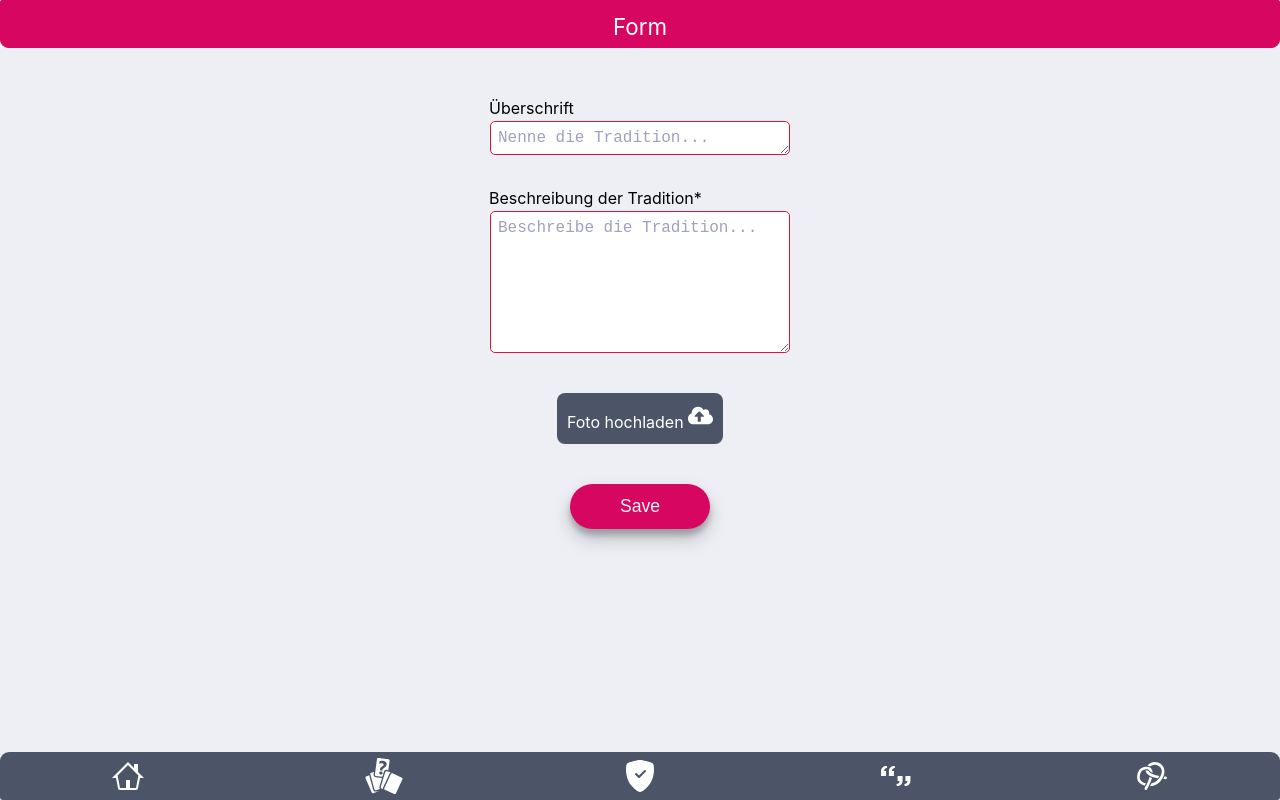
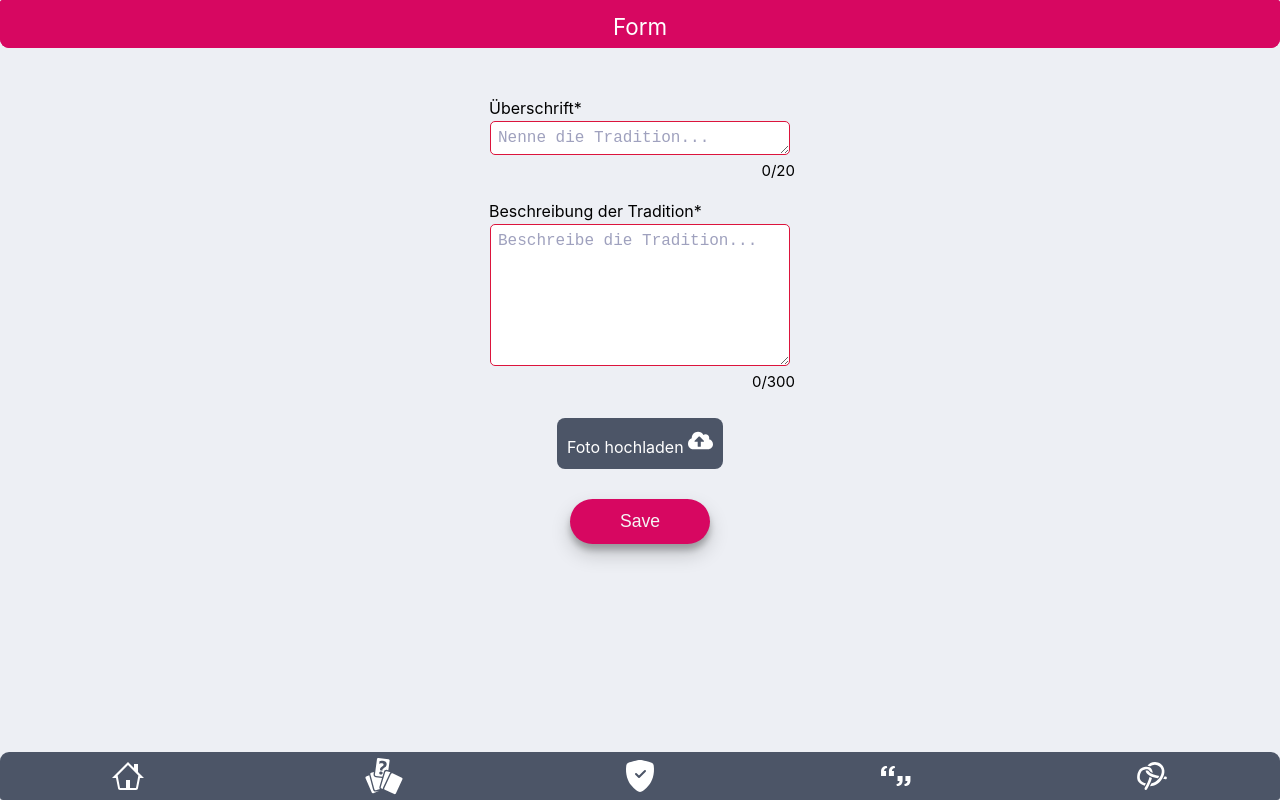
Before and after one commit to annadragan/capstone-project, a React (Create React App) app: page /create in a window 1280 px wide. Built offline with nearby package versions, Linux system fonts and the light colour scheme.

Commit message:
Add counter to the second form

```diff
--- a/src/components/ImageCardList.js
+++ b/src/components/ImageCardList.js
@@ -35,11 +35,4 @@ const ListWrapper = styled.ul`
   gap: 30px;
   opacity: 0.9;
   transition: 0.2s;
-
-  @media (min-width: 640px) {
-    grid-template-columns: 1fr 1fr;
-  }
-  @media (min-width: 1024px) {
-    grid-template-columns: 1fr 1fr 1fr;
-  }
 `;
--- a/src/components/ImageForm.js
+++ b/src/components/ImageForm.js
@@ -15,6 +15,15 @@ export default function ImageForm({ onCreateTradition }) {
   const [photo, setPhoto] = useState('');
   const [loading, setLoading] = useState(false);
   const [process, setProcess] = useState(0);
+  const [newTitle, setNewTitle] = useState(0);
+  const [newTradition, setNewTradition] = useState(0);
+
+  const recalculateTitleCharacter = e => {
+    setNewTitle(e.target.value.length);
+  };
+  const recalculateTraditionCharacter = e => {
+    setNewTradition(e.target.value.length);
+  };
 
   const navigate = useNavigate();
 
@@ -29,7 +38,7 @@ export default function ImageForm({ onCreateTradition }) {
         <InputContainer>
           <InputWrapper>
             <Input
-              labelText="Überschrift"
+              labelText="Überschrift*"
               type="text"
               name="title"
               placeholder="Nenne die Tradition..."
@@ -37,8 +46,10 @@ export default function ImageForm({ onCreateTradition }) {
               minLength="2"
               id="title"
               required
+              onChange={recalculateTitleCharacter}
               rows={1}
             />
+            <Counter>{newTitle}/20</Counter>
           </InputWrapper>
           <InputWrapper>
             <Input
@@ -50,8 +61,10 @@ export default function ImageForm({ onCreateTradition }) {
               maxLength="300"
               minLength="4"
               id="tradition"
+              onChange={recalculateTraditionCharacter}
               rows={7}
             />
+            <Counter>{newTradition}/300</Counter>
           </InputWrapper>
         </InputContainer>
         <ImageWrapper>
@@ -125,7 +138,7 @@ export default function ImageForm({ onCreateTradition }) {
     const newTradition = form.elements.tradition.value.trim();
     const newTitle = form.elements.title.value.trim();
 
-    if (newTradition.length >= 4) {
+    if ((newTitle.length >= 2) & (newTradition.length >= 4)) {
       onCreateTradition(newTitle, photo, newTradition);
       navigate('/traditions');
       form.reset();
@@ -160,7 +173,7 @@ const Form = styled.form`
   display: flex;
   flex-direction: column;
   align-items: center;
-  gap: 30px;
+  gap: 20px;
 `;
 
 const ImageWrapper = styled.div`
@@ -199,6 +212,10 @@ const ImageLabel = styled.label`
 
 const InputContainer = styled.div`
   display: grid;
-  gap: 30px;
+  gap: 20px;
   align-items: center;
 `;
+const Counter = styled.small`
+  display: flex;
+  justify-content: right;
+`;
--- a/src/pages/BookmarkArchive.js
+++ b/src/pages/BookmarkArchive.js
@@ -15,8 +15,7 @@ export default function BookmarkArchive({
 
   return (
     <>
-      <Header>Favoriten</Header>
-
+      <Header>Archiv</Header>
       {bookmarkedList.length === 0 && (
         <>
           <Text>
@@ -64,11 +63,4 @@ const ListWrapper = styled.ul`
   gap: 30px;
   opacity: 0.9;
   transition: 0.2s;
-
-  @media (min-width: 640px) {
-    grid-template-columns: 1fr 1fr;
-  }
-  @media (min-width: 1024px) {
-    grid-template-columns: 1fr 1fr 1fr;
-  }
 `;
--- a/src/pages/HomePage.js
+++ b/src/pages/HomePage.js
@@ -1,8 +1,8 @@
 import { RiDoubleQuotesR } from 'react-icons/ri';
 import styled from 'styled-components';
 import Header from '../components/Header';
-import level from '../images/level.png';
-import time from '../images/time.png';
+import level from '../icons/level.png';
+import time from '../icons/time.png';
 
 export default function HomePage() {
   return (
@@ -11,7 +11,7 @@ export default function HomePage() {
       <Level src={level} alt="time to learn"></Level>
       <ExpressionWrapper>
         <QuoteIcon />
-        <Text>"Es ist Fünf vor zwölf!</Text>
+        <Text>"Es ist fünf vor zwölf!"</Text>
       </ExpressionWrapper>
       <Time>
         <TimeCircle></TimeCircle>
```
Also changed, not shown: src/icons/level.png (renamed from src/images/level.png), src/icons/time.png (renamed from src/images/time.png).
